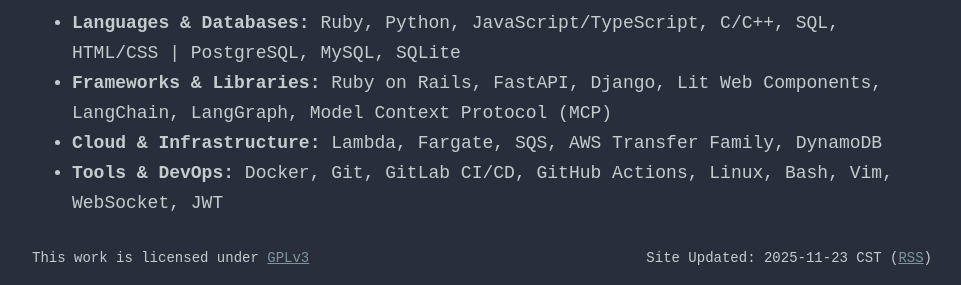
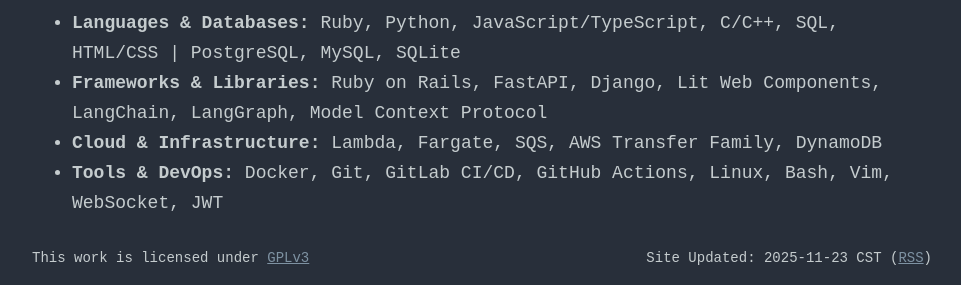
Before and after one commit to grantmca/grantmca.github.io, a Jekyll site: the page built from resume/index.html, in a window 1280 px wide. Shown: the part 2120-2405 px from the top of the page, without its empty margins (158-1119 px from the left). Built offline with Jekyll 4.4.1, drawn with Linux system fonts in a browser that asks for light colours.

Commit message:
More updates

```diff
--- a/_sass/print.scss
+++ b/_sass/print.scss
@@ -1,4 +1,4 @@
-$font-size: 13.9px;
+$font-size: 14px;
 @media print {
   // Hiding elements
   .hide-on-print {
--- a/resume/index.html
+++ b/resume/index.html
@@ -69,7 +69,7 @@
   </div>
   <ul>
     <li><b>Languages & Databases:</b> Ruby, Python, JavaScript/TypeScript, C/C++, SQL, HTML/CSS | PostgreSQL, MySQL, SQLite</li>
-    <li><b>Frameworks & Libraries:</b> Ruby on Rails, FastAPI, Django, Lit Web Components, LangChain, LangGraph, Model Context Protocol (MCP)</li>
+    <li><b>Frameworks & Libraries:</b> Ruby on Rails, FastAPI, Django, Lit Web Components, LangChain, LangGraph, Model Context Protocol</li>
     <li><b>Cloud & Infrastructure:</b> Lambda, Fargate, SQS, AWS Transfer Family, DynamoDB</li>
     <li><b>Tools & DevOps:</b> Docker, Git, GitLab CI/CD, GitHub Actions, Linux, Bash, Vim, WebSocket, JWT</li>
   </ul>
```
